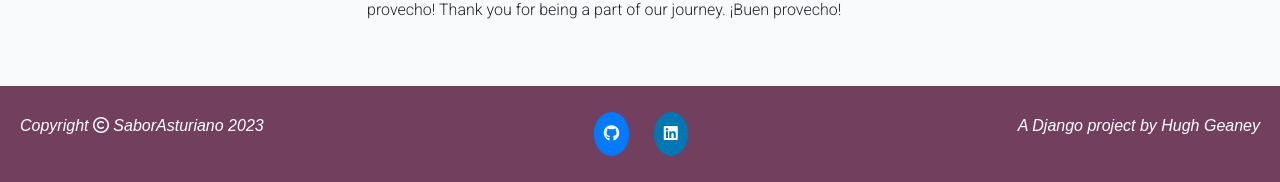
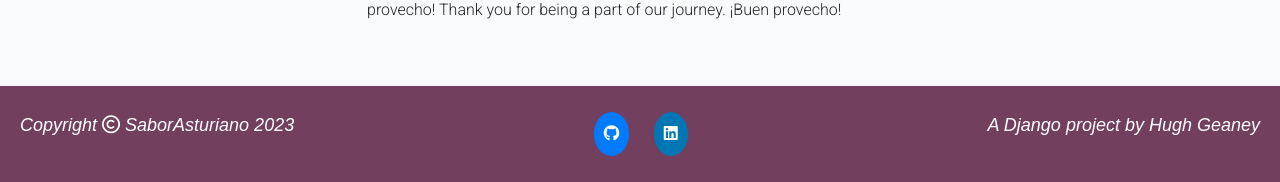
Before and after one commit to Hugh1996/sabor-asturiano-pp4, a Django app: page / in a window 1280 px wide. Shown: the part 1248-1430 px from the top of the page. Run offline with Django 3.2, Linux system fonts and the light colour scheme; some libraries are stand-ins or nearby versions.

Commit message:
Table of contents

```diff
--- a/static/css/style.css
+++ b/static/css/style.css
@@ -225,4 +225,5 @@ footer {
 
 .text {
     font-style: italic;
+    font-size: 18px;
 }
--- a/templates/base.html
+++ b/templates/base.html
@@ -85,7 +85,7 @@
     <!-- Footer -->
     <footer class="primary flex pt-3 pb-3 mt-auto">
         <div>
-            <p class="text font-thin text-white">Copyright <i class="fa-regular fa-copyright"></i> SaborAsturiano 2023</p>
+            <p class="text font-thin text-white ">Copyright <i class="fa-regular fa-copyright"></i> SaborAsturiano 2023</p>
         </div>
         <div>
             <a href="https://github.com/Hugh1996" target="_blank" class="github text-center"
@@ -94,7 +94,7 @@
                 aria-label="Visit Developer's LinkedIn Account, opens in new tab"><i class="fab fa-linkedin"></i></a>
         </div>
         <div>
-            <p class="text font-thin text-white">A Django project by <span>Hugh Geaney</span></p>
+            <p class="font-thin text-white text">A Django project by <span class="text text-md">Hugh Geaney</span></p>
         </div>
     </footer>
 </body>
--- a/templates/index.html
+++ b/templates/index.html
@@ -20,7 +20,7 @@
     <div class="row justify-content-center">
         <!-- Left Image -->
         <div class="col-md-3 col-sm-6 my-5">
-            <img src="/static/images/chorizos copy.jpg" alt="chorizo" class="img-fluid left-image">
+            <img src="/static/images/chorizos.jpg" alt="chorizo" class="img-fluid left-image">
         </div>
         <!-- About Text -->
         <div class="col-md-6 mx-auto text-center">
```
Also changed, not shown: README.md, static/images/chorizos.jpg (renamed from media/recipes/chorizos.jpg).
